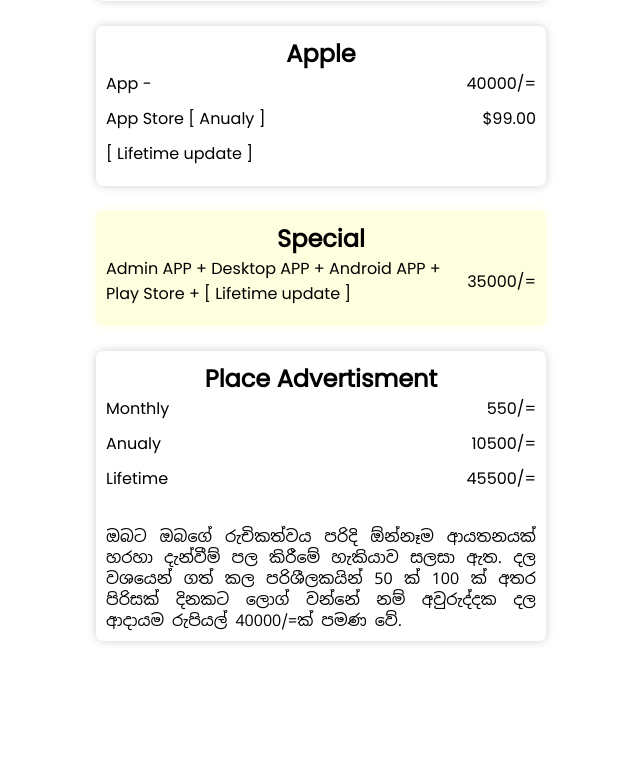
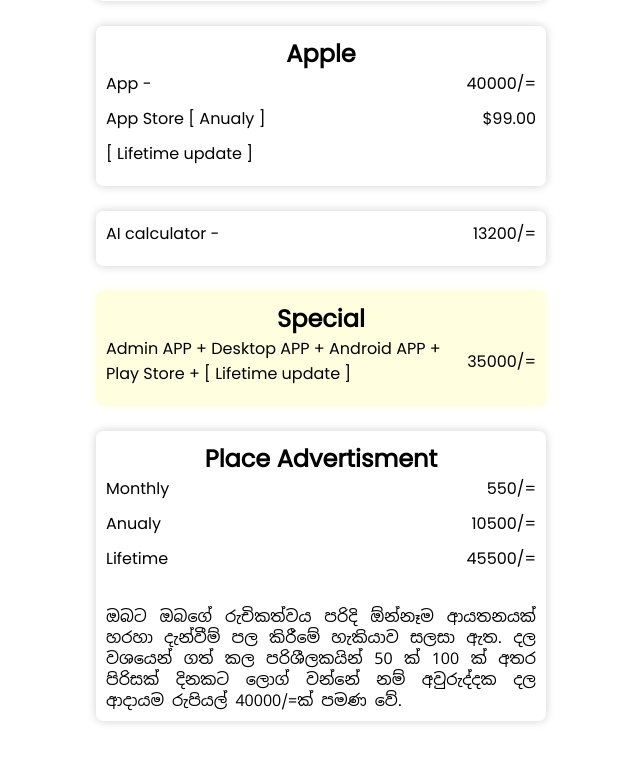
Before and after one commit to ayeshmantha2002/Mr.chemistry-2024, a PHP site: page /admin/files/premium.php in a window 1280 px wide. Shown: the part 630-1401 px from the top of the page, without its empty margins (319-959 px from the left). Before the commit the page ends 1274 px from the top, so only its background shows below. Run offline with PHP 8.4, Linux system fonts and the light colour scheme; the visitor is signed in with stand-in values (Sample User, id 1).

Commit message:
Add AI calculator package

```diff
--- a/admin/files/premium.php
+++ b/admin/files/premium.php
@@ -85,6 +85,11 @@ if (isset($_SESSION['ID'])) {
                 </div>
                 <br>
 
+                <div class="premium">
+                    <li> AI calculator - <span>13200/=</span> </li>
+                </div>
+                <br>
+
                 <div class="premium fa-bounce" style="background-color: lightyellow; box-shadow: 0 0 10px lightyellow;">
                     <h2> Special </h2>
                     <li> Admin APP + Desktop APP + Android APP + Play Store + [ Lifetime update ] <span> 35000/= </span></li>
```
